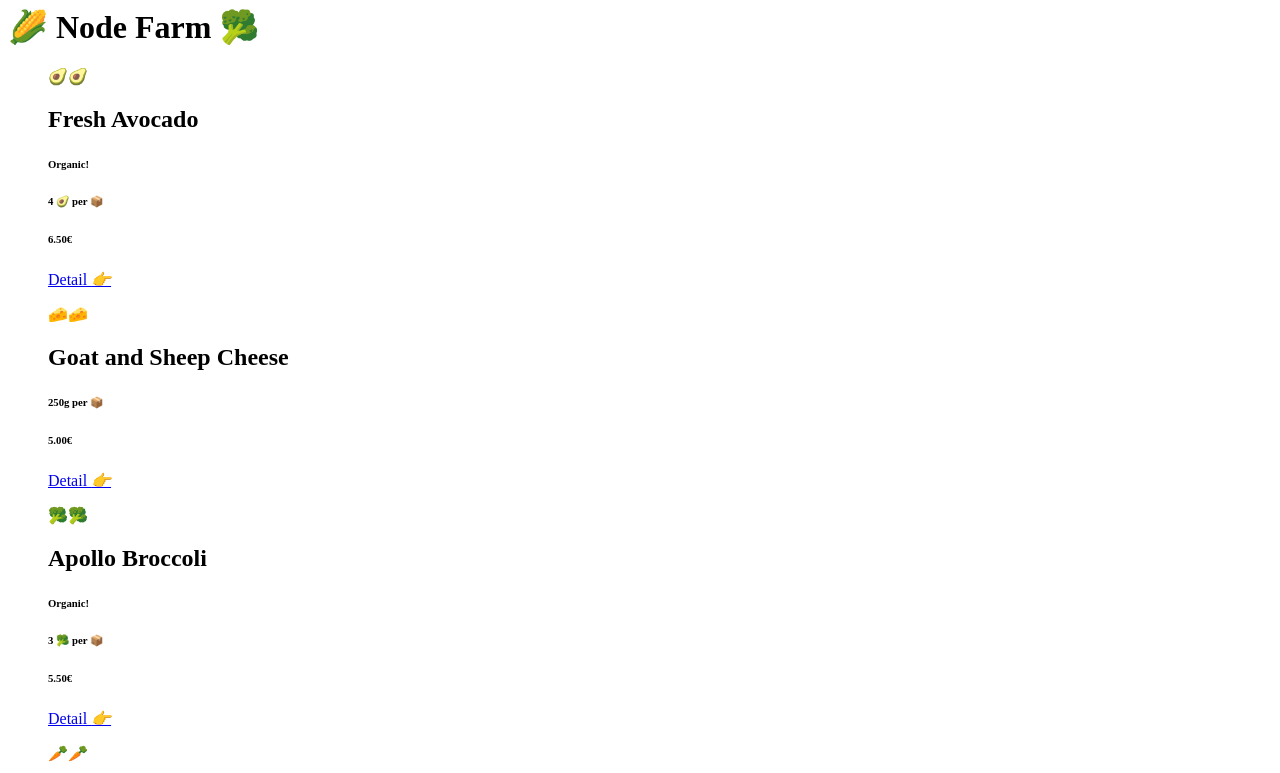
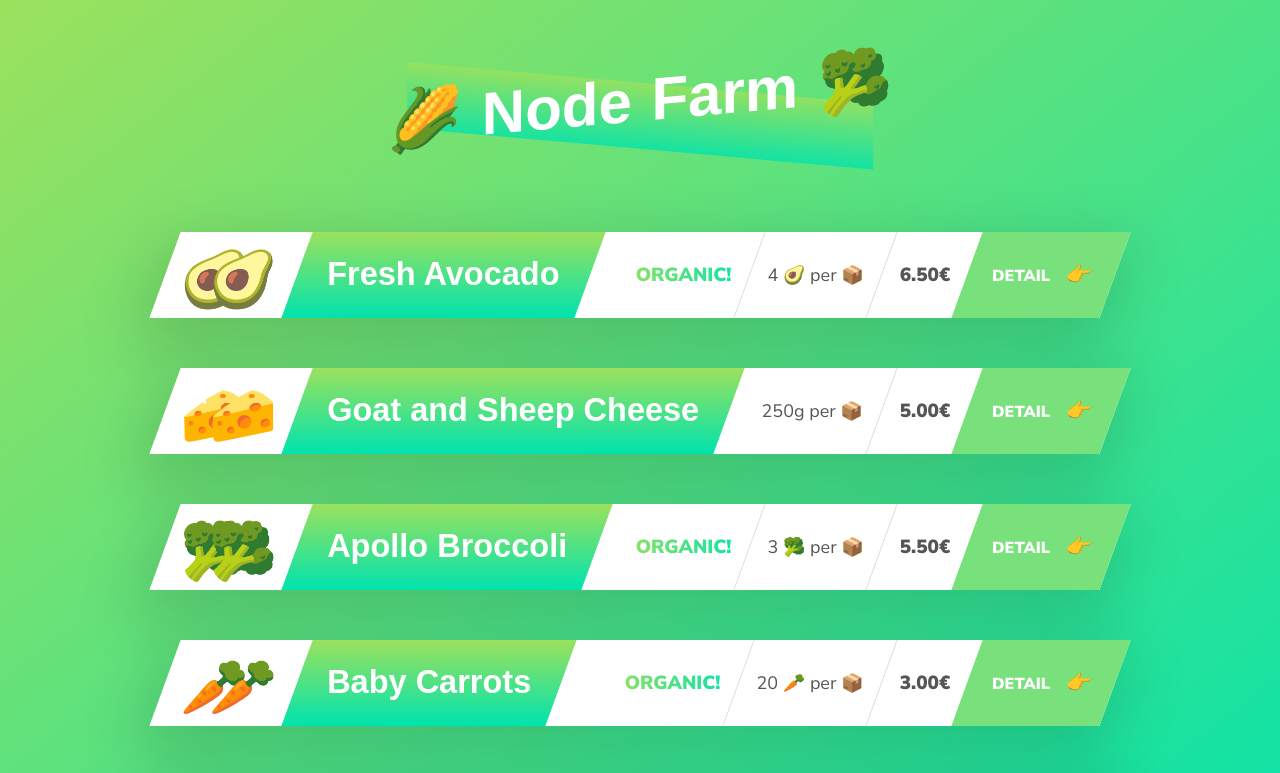
Before and after one commit to thecthebest/Node-Farm, a plain HTML site: page overview.html in a window 1280 px wide. Shown: the top 773 px of the page. Drawn offline with Linux system fonts and the light colour scheme; a web font is replaced by a local one.

Commit message:
Added styles for the page
Styles for the page has been added inside the <head>.

```diff
--- a/overview.html
+++ b/overview.html
@@ -12,6 +12,176 @@
       rel="icon"
       href="https://emojipedia-us.s3.dualstack.us-west-1.amazonaws.com/thumbs/240/apple/155/ear-of-maize_1f33d.png"
     />
+    <style>
+      *,
+      *::before,
+      *::after {
+        margin: 0;
+        padding: 0;
+        box-sizing: inherit;
+      }
+
+      html {
+        font-size: 62.5%;
+        box-sizing: border-box;
+      }
+
+      body {
+        padding: 5rem 5rem 10rem;
+        line-height: 1.7;
+        font-family: "Nunito Sans", sans-serif;
+        color: #555;
+        min-height: 100vh;
+        background: linear-gradient(to bottom right, #9be15d, #00e3ae);
+      }
+
+      h1 {
+        font-family: "Megrim", sans-serif;
+        font-size: 6rem;
+        color: white;
+        transform: skewY(-5deg);
+        text-align: center;
+        position: relative;
+        word-spacing: 3px;
+      }
+
+      h1::before {
+        content: "";
+        display: block;
+        height: 65%;
+        width: 49%;
+        position: absolute;
+        top: 105%;
+        left: 50%;
+        background: linear-gradient(to bottom, #9be15d, #00e3ae);
+        opacity: 0.8;
+        z-index: -1;
+        transform: skewY(370deg) translate(-50%, -50%);
+      }
+
+      .container {
+        width: 95rem;
+        margin: 0 auto;
+      }
+
+      .cards-container {
+        margin-top: 8rem;
+      }
+
+      .card {
+        background: white;
+        box-shadow: 0 2rem 6rem 1rem rgba(0, 0, 0, 0.15);
+        margin-bottom: 5rem;
+        transform: skewX(-20deg);
+        display: flex;
+        transition: all 0.5s;
+      }
+
+      .card__emoji {
+        font-size: 5.5rem;
+        line-height: 1.2;
+        padding: 1.5rem 6rem 0.5rem 1.5rem;
+        letter-spacing: -4rem;
+        transform: skewX(20deg);
+      }
+
+      .card__title-box {
+        background: linear-gradient(to bottom, #9be15d, #00e3ae);
+        margin-right: auto;
+        display: flex;
+        align-items: center;
+        padding: 0 3rem;
+      }
+
+      .card__title {
+        font-family: "Megrim", sans-serif;
+        color: white;
+        font-size: 3.25rem;
+        transform: skewX(20deg);
+      }
+
+      .card__details {
+        display: flex;
+      }
+
+      .card__detail-box {
+        align-self: stretch;
+        border-right: 1px solid #ddd;
+        display: flex;
+        align-items: center;
+      }
+
+      .card__detail-box:last-child {
+        border: none;
+      }
+
+      .card__detail {
+        font-weight: 400;
+        font-size: 1.8rem;
+        transform: skewX(20deg);
+        padding: 1.75rem;
+      }
+
+      .card__detail--organic {
+        font-weight: 900;
+        text-transform: uppercase;
+        font-size: 1.9rem;
+        background-image: linear-gradient(to right, #9be15d, #00e3ae);
+        -webkit-background-clip: text;
+        background-clip: text;
+        color: transparent;
+      }
+
+      .card__detail--price {
+        font-weight: 900;
+        font-size: 1.9rem;
+      }
+
+      .card__link:link,
+      .card__link:visited {
+        flex: 0 0 auto;
+        background-color: #79e17b;
+        color: white;
+        font-size: 1.6rem;
+        font-weight: 900;
+        text-transform: uppercase;
+        text-decoration: none;
+        padding: 2.5rem;
+        text-align: center;
+        display: flex;
+        align-items: center;
+        justify-content: center;
+        transition: all 0.3s;
+      }
+
+      .card__link:hover,
+      .card__link:active {
+        background-color: #9be15d;
+      }
+
+      .card__link span {
+        transform: skewX(20deg);
+      }
+
+      .card:hover {
+        transform: skewX(-20deg) scale(1.08);
+        box-shadow: 0 3rem 8rem 2rem rgba(0, 0, 0, 0.15);
+      }
+
+      .emoji-left {
+        font-size: 2rem;
+        margin-right: 1rem;
+      }
+
+      .emoji-right {
+        font-size: 2rem;
+        margin-left: 1rem;
+      }
+
+      .not-organic {
+        display: none;
+      }
+    </style>
   </head>
   <body>
     <div class="container">
```
